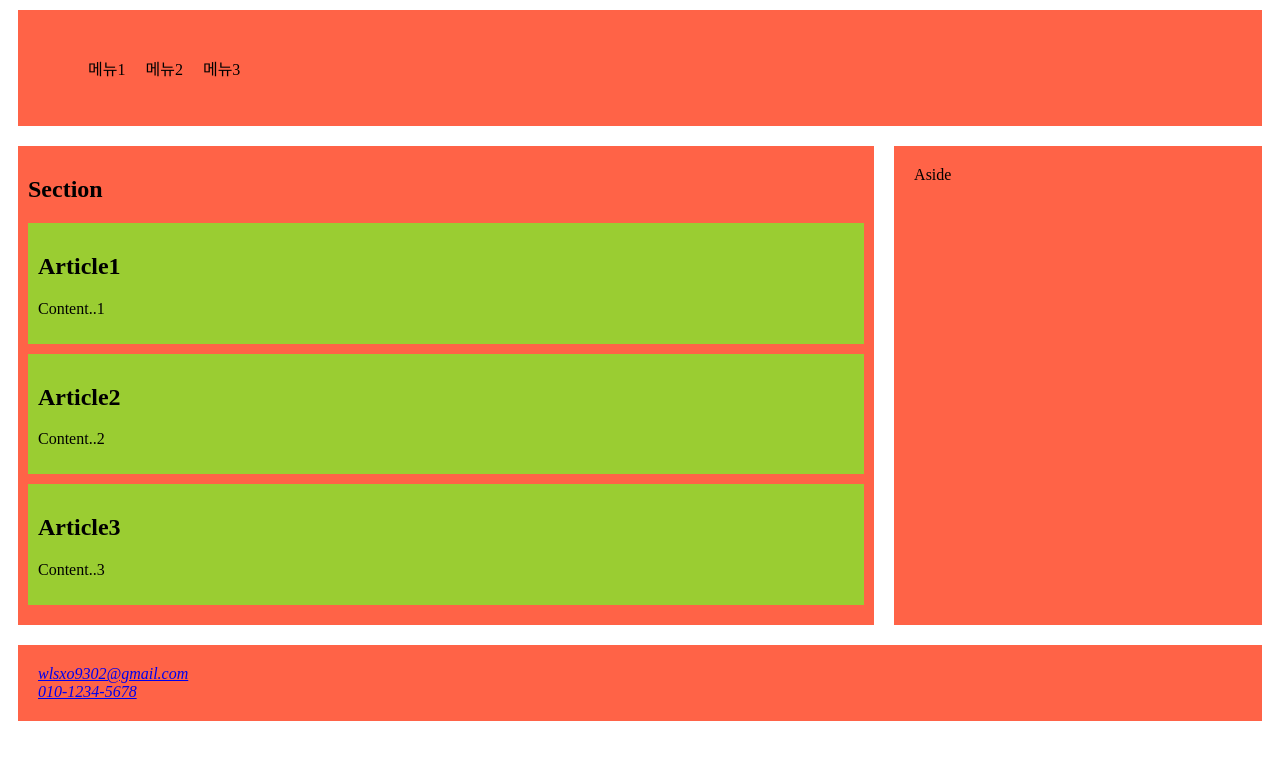
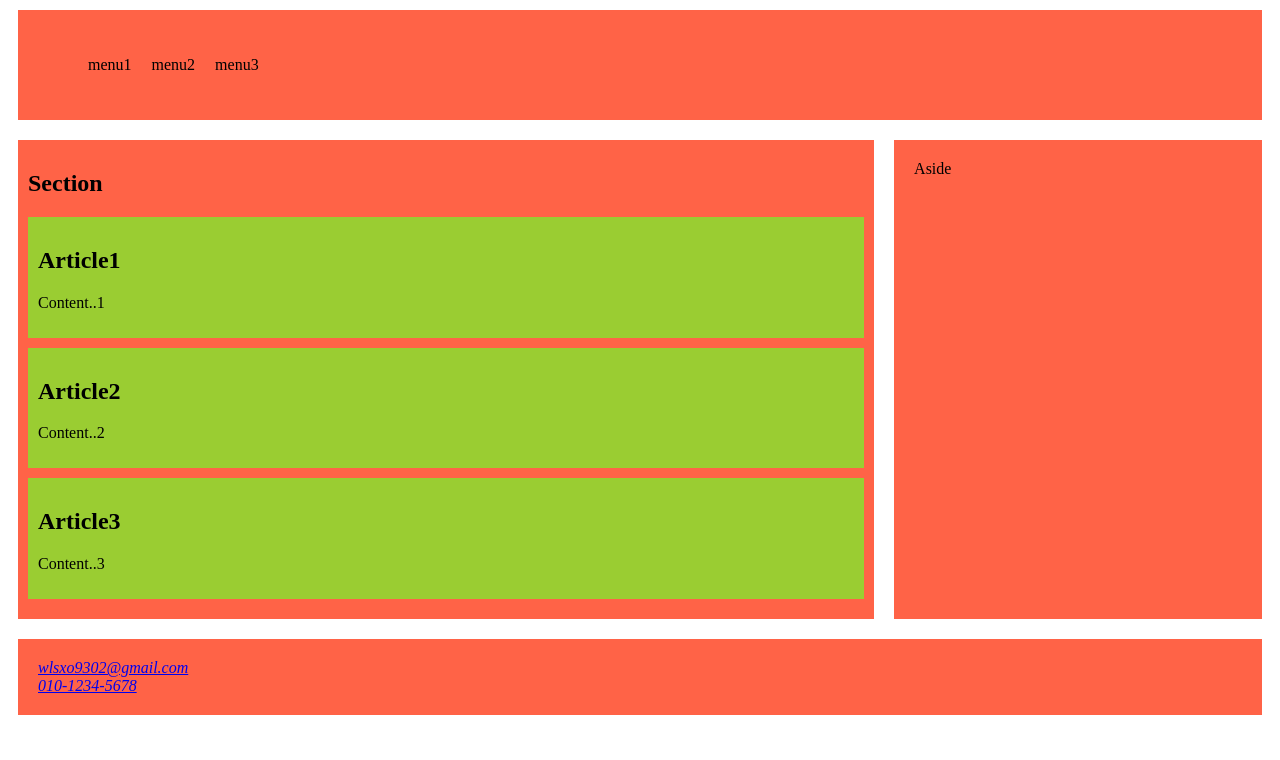
Before and after one commit to xia4/fast-html-css, a plain HTML site: page html-content/index.html in a window 1280 px wide. Drawn offline with Linux system fonts and the light colour scheme.

Commit message:
text change

```diff
--- a/html-content/index.html
+++ b/html-content/index.html
@@ -9,9 +9,9 @@
     <header>
         <nav>
             <ul>
-                <li>메뉴1</li>
-                <li>메뉴2</li>
-                <li>메뉴3</li>
+                <li>menu1</li>
+                <li>menu2</li>
+                <li>menu3</li>
             </ul>
         </nav>
     </header>
```
